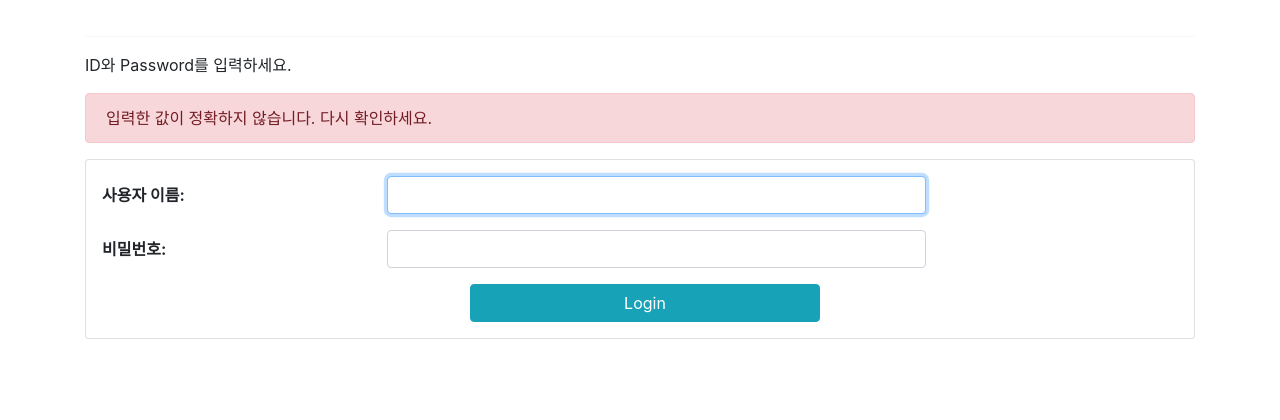
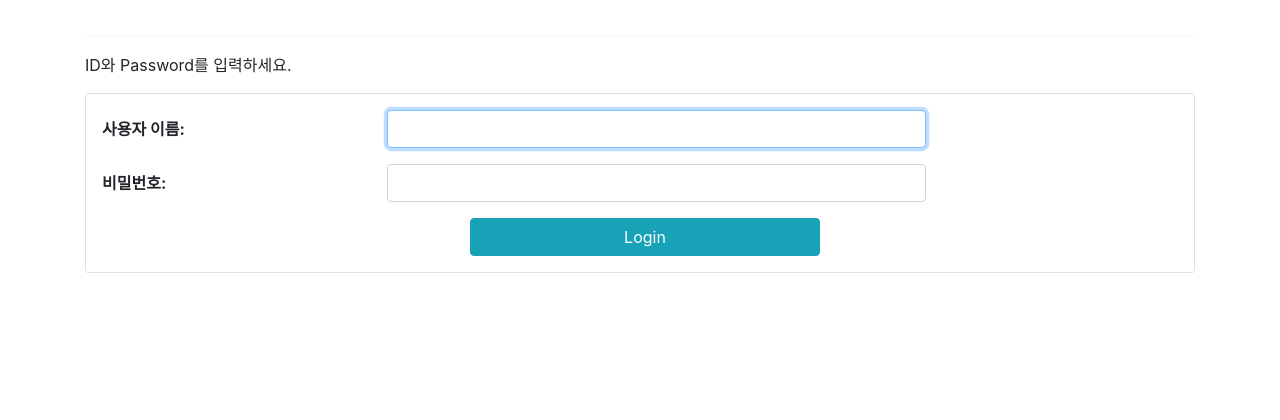
Before and after one commit to kyeon06/django_tutorial_encore, a Django app: page /accounts/login/ in a window 1280 px wide. Shown: the part 56-476 px from the top of the page. Run offline with Django 4.2, Linux system fonts and the light colour scheme; some libraries are stand-ins or nearby versions.

Commit message:
login 예외처리 추가

```diff
--- a/templates/registration/login.html
+++ b/templates/registration/login.html
@@ -10,11 +10,12 @@
   <h1></h1>
   <p class=""font-italic>ID와 Password를 입력하세요.</p>
 
-
+  {% if form.errors %}
   <div class="alert alert-danger">
-    <div class="font-weight-hold">입력한 값이 정확하지 않습니다. 다시 확인하세요.</div>
-
+    <div class="font-weight-bold">입력한 값이 정확하지 않습니다. 다시 확인하세요.</div>
+    {{form.errors}}
   </div>
+  {% endif %}
 
   <form action="." method="post" class="card pt-3">
     {% csrf_token %}
```
